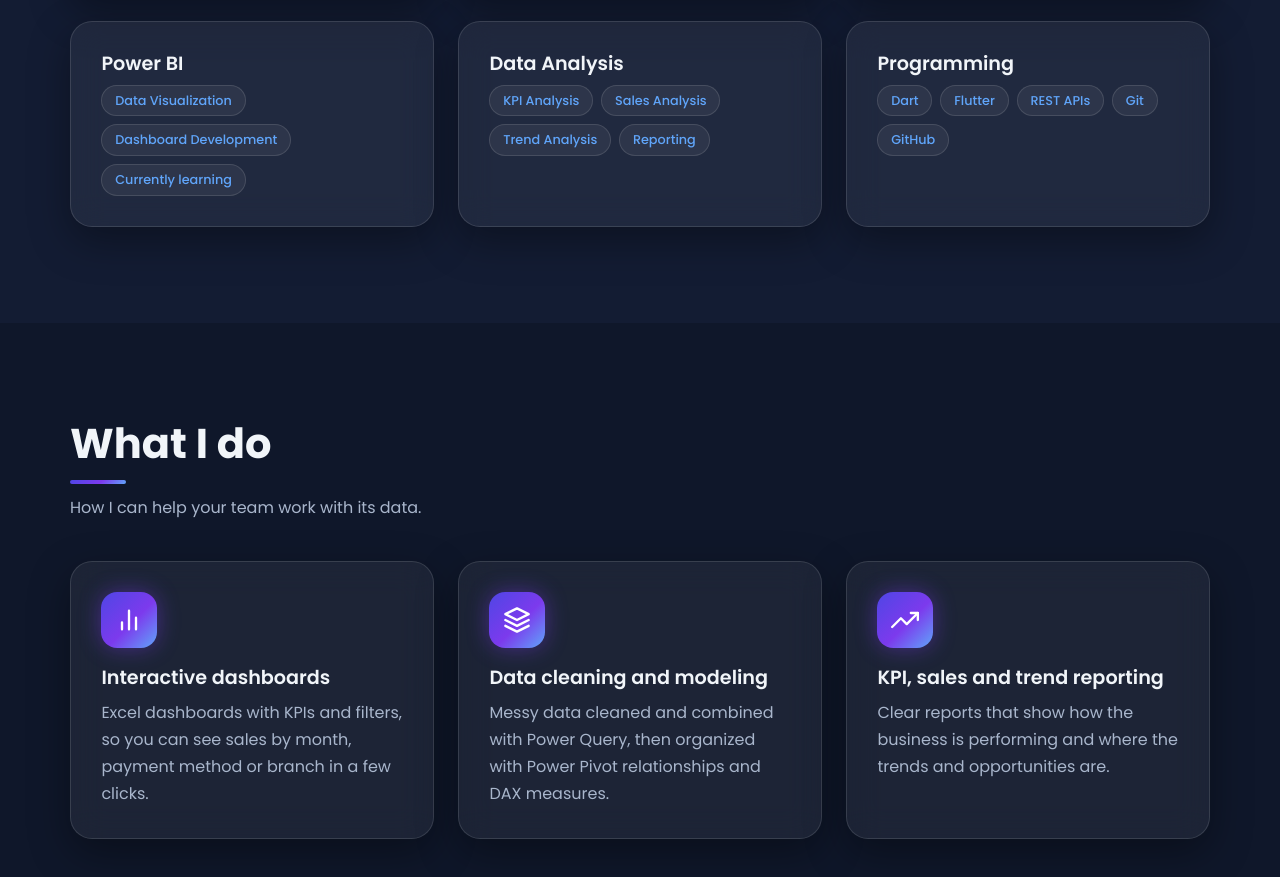
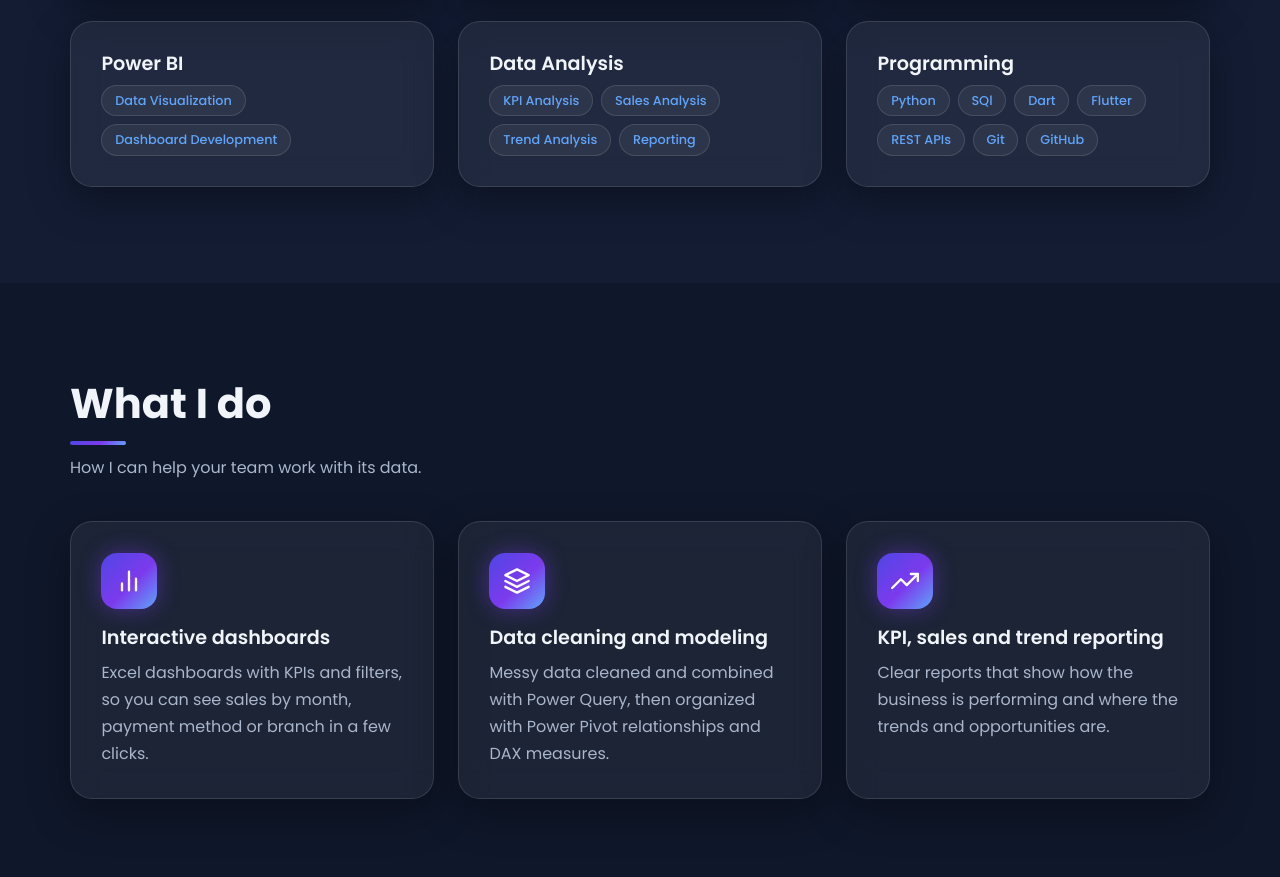
Before and after one commit to IslamAhmedKamel/portfolio, a plain HTML site: page index.html in a window 1280 px wide. Shown: the part 1851-2728 px from the top of the page. Drawn offline with Linux system fonts and the light colour scheme.

Commit message:
edite some fixes

```diff
--- a/index.html
+++ b/index.html
@@ -148,7 +148,7 @@
           </article>
           <article class="card glass reveal">
             <h3 class="card__title">Power BI</h3>
-            <ul class="tags"><li>Data Visualization</li><li>Dashboard Development</li><li class="tags__note">Currently learning</li></ul>
+            <ul class="tags"><li>Data Visualization</li><li>Dashboard Development</li></ul>
           </article>
           <article class="card glass reveal">
             <h3 class="card__title">Data Analysis</h3>
@@ -156,7 +156,7 @@
           </article>
           <article class="card glass reveal">
             <h3 class="card__title">Programming</h3>
-            <ul class="tags"><li>Dart</li><li>Flutter</li><li>REST APIs</li><li>Git</li><li>GitHub</li></ul>
+            <ul class="tags"><li>Python</li><li>SQl</li><li>Dart</li><li>Flutter</li><li>REST APIs</li><li>Git</li><li>GitHub</li></ul>
           </article>
         </div>
       </div>
```
